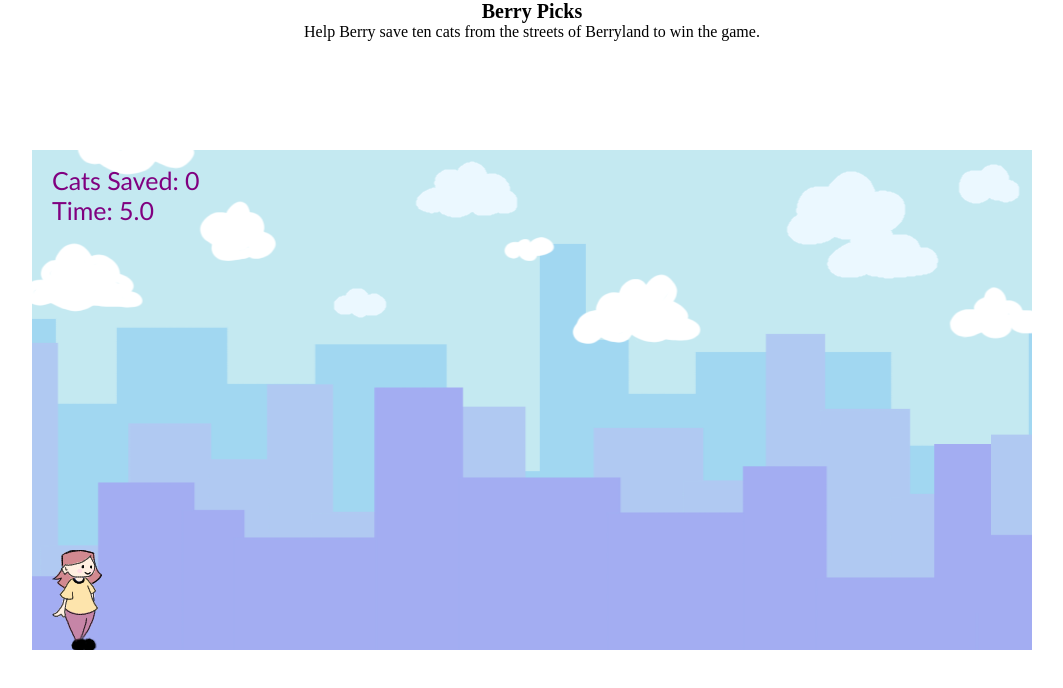
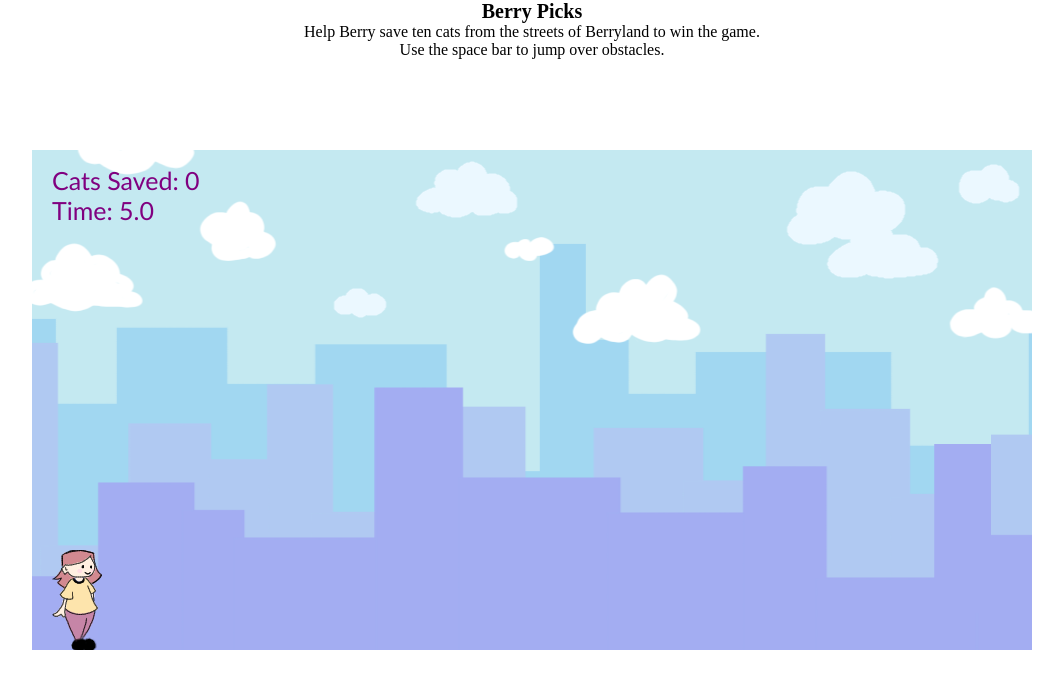
Before and after one commit to z1almagul/BerryPicks, a plain HTML site: page index.html in a window 1280 px wide. Shown: the whole page, without its empty margins (108-1171 px from the left). Drawn offline with Linux system fonts and the light colour scheme.

Commit message:
Update index.html

```diff
--- a/index.html
+++ b/index.html
@@ -9,6 +9,7 @@
     <body>
         <h1>Berry Picks</h1>
         <p>Help Berry save ten cats from the streets of Berryland to win the game.</p>
+        <p>Use the space bar to jump over obstacles.</p>
         <canvas id="canvas1"></canvas>
         <!-- bring the charecter images -->
         <img id="player" src="assets/player.png" alt="player">
```
